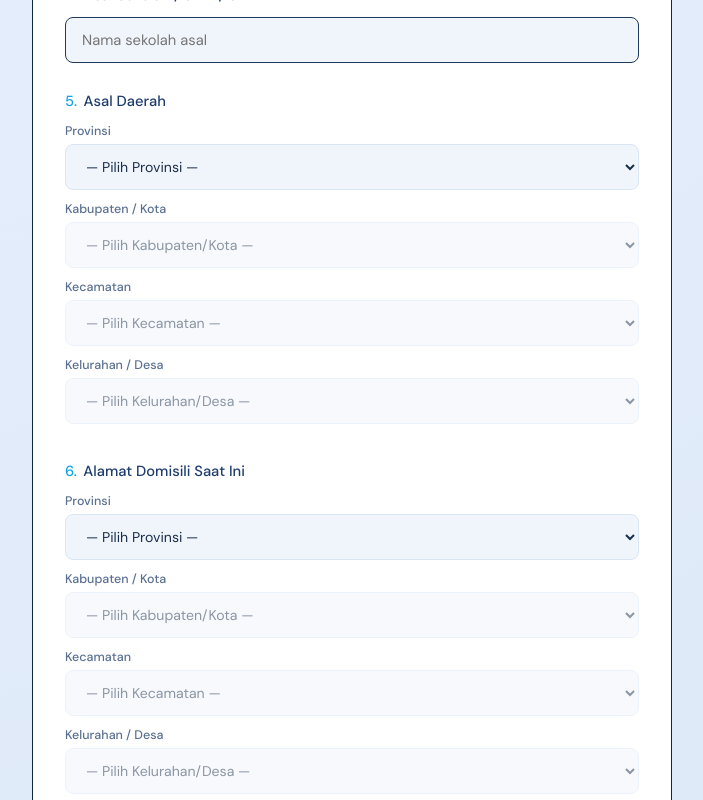
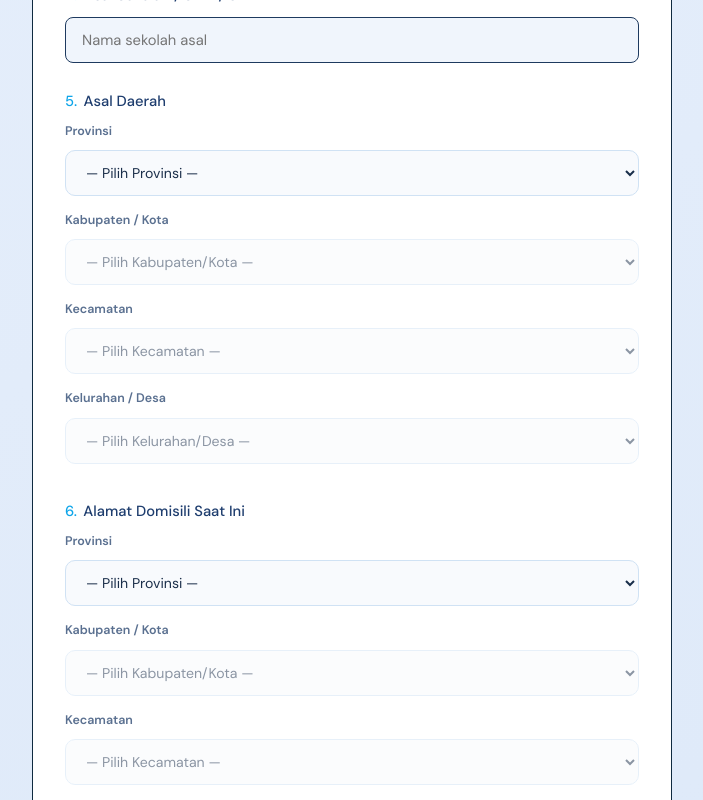
Before and after one commit to budiadiputra/kuesioner-ti-umi, a React (Vite) app: page / in a window 1280 px wide. Shown: the part 780-1580 px from the top of the page, without its empty margins (288-991 px from the left). Built offline with nearby package versions, Linux system fonts and the light colour scheme.

Commit message:
fix dropdown wilayah dengan error handling

```diff
--- a/src/App.jsx
+++ b/src/App.jsx
@@ -649,6 +649,9 @@ function WilayahSelect({ prefix, values, onChange }) {
   const [loadingKab, setLoadingKab] = useState(false);
   const [loadingKec, setLoadingKec] = useState(false);
   const [loadingKel, setLoadingKel] = useState(false);
+  const [errKab, setErrKab] = useState(false);
+  const [errKec, setErrKec] = useState(false);
+  const [errKel, setErrKel] = useState(false);
 
   const provId = values[prefix + "_provinsi_id"] || "";
   const kabId  = values[prefix + "_kabupaten_id"] || "";
@@ -659,38 +662,43 @@ function WilayahSelect({ prefix, values, onChange }) {
 
   useEffect(() => {
     if (!provId) { setKabList([]); return; }
-    setLoadingKab(true);
+    setLoadingKab(true); setErrKab(false);
     fetch(`${BASE}/regencies/${provId}.json`)
-      .then(r => r.json()).then(d => { setKabList(d); setLoadingKab(false); })
-      .catch(() => setLoadingKab(false));
+      .then(r => { if (!r.ok) throw new Error(); return r.json(); })
+      .then(d => { setKabList(d); setLoadingKab(false); })
+      .catch(() => { setLoadingKab(false); setErrKab(true); });
   }, [provId]);
 
   useEffect(() => {
     if (!kabId) { setKecList([]); return; }
-    setLoadingKec(true);
+    setLoadingKec(true); setErrKec(false);
     fetch(`${BASE}/districts/${kabId}.json`)
-      .then(r => r.json()).then(d => { setKecList(d); setLoadingKec(false); })
-      .catch(() => setLoadingKec(false));
+      .then(r => { if (!r.ok) throw new Error(); return r.json(); })
+      .then(d => { setKecList(d); setLoadingKec(false); })
+      .catch(() => { setLoadingKec(false); setErrKec(true); });
   }, [kabId]);
 
   useEffect(() => {
     if (!kecId) { setKelList([]); return; }
-    setLoadingKel(true);
+    setLoadingKel(true); setErrKel(false);
     fetch(`${BASE}/villages/${kecId}.json`)
-      .then(r => r.json()).then(d => { setKelList(d); setLoadingKel(false); })
-      .catch(() => setLoadingKel(false));
+      .then(r => { if (!r.ok) throw new Error(); return r.json(); })
+      .then(d => { setKelList(d); setLoadingKel(false); })
+      .catch(() => { setLoadingKel(false); setErrKel(true); });
   }, [kecId]);
 
   const sel = {
-    width: "100%", padding: "0.75rem 1rem", background: "#f0f5fc",
-    border: "1px solid #dbe6f5", borderRadius: "8px", color: "#1a2e4a",
+    width: "100%", padding: "0.75rem 1rem", background: "#f8fafd",
+    border: "1.5px solid #d0e2f4", borderRadius: "10px", color: "#1a2e4a",
     outline: "none", boxSizing: "border-box",
     fontFamily: "'DM Sans', sans-serif", fontSize: "0.88rem", marginBottom: "0.6rem",
+    appearance: "auto",
   };
-  const lbl = { fontSize: "0.78rem", color: "#5a7090", marginBottom: "0.2rem", fontWeight: 500, display: "block" };
+  const lbl = { fontSize: "0.78rem", color: "#5a7090", marginBottom: "0.3rem", fontWeight: 600, display: "block" };
+  const errStyle = { fontSize: "0.75rem", color: "#e05", marginTop: "-0.4rem", marginBottom: "0.4rem" };
 
   return (
-    <div style={{ display: "flex", flexDirection: "column", gap: "0.1rem" }}>
+    <div style={{ display: "flex", flexDirection: "column", gap: "0.4rem" }}>
       <label style={lbl}>Provinsi</label>
       <select style={{ ...sel, cursor: "pointer" }} value={provId}
         onChange={(e) => {
@@ -700,6 +708,7 @@ function WilayahSelect({ prefix, values, onChange }) {
           onChange(prefix + "_kabupaten", ""); onChange(prefix + "_kabupaten_id", "");
           onChange(prefix + "_kecamatan", ""); onChange(prefix + "_kecamatan_id", "");
           onChange(prefix + "_kelurahan", "");
+          setKabList([]); setKecList([]); setKelList([]);
         }}>
         <option value="">— Pilih Provinsi —</option>
         {PROVINCES_API.map(p => <option key={p.id} value={p.id}>{p.name}</option>)}
@@ -713,8 +722,9 @@ function WilayahSelect({ prefix, values, onChange }) {
           onChange(prefix + "_kabupaten", opt.text); onChange(prefix + "_kabupaten_id", e.target.value);
           onChange(prefix + "_kecamatan", ""); onChange(prefix + "_kecamatan_id", "");
           onChange(prefix + "_kelurahan", "");
+          setKecList([]); setKelList([]);
         }}>
-        <option value="">{loadingKab ? "Memuat data..." : "— Pilih Kabupaten/Kota —"}</option>
+        <option value="">{loadingKab ? "⏳ Memuat..." : errKab ? "⚠ Gagal memuat, coba lagi" : "— Pilih Kabupaten/Kota —"}</option>
         {kabList.map(k => <option key={k.id} value={k.id}>{k.name}</option>)}
       </select>
 
@@ -725,8 +735,9 @@ function WilayahSelect({ prefix, values, onChange }) {
           const opt = e.target.options[e.target.selectedIndex];
           onChange(prefix + "_kecamatan", opt.text); onChange(prefix + "_kecamatan_id", e.target.value);
           onChange(prefix + "_kelurahan", "");
+          setKelList([]);
         }}>
-        <option value="">{loadingKec ? "Memuat data..." : "— Pilih Kecamatan —"}</option>
+        <option value="">{loadingKec ? "⏳ Memuat..." : errKec ? "⚠ Gagal memuat, coba lagi" : "— Pilih Kecamatan —"}</option>
         {kecList.map(k => <option key={k.id} value={k.id}>{k.name}</option>)}
       </select>
 
@@ -734,7 +745,7 @@ function WilayahSelect({ prefix, values, onChange }) {
       <select style={{ ...sel, cursor: kecId ? "pointer" : "not-allowed", opacity: kecId ? 1 : 0.5 }}
         value={kel} disabled={!kecId}
         onChange={(e) => onChange(prefix + "_kelurahan", e.target.value)}>
-        <option value="">{loadingKel ? "Memuat data..." : "— Pilih Kelurahan/Desa —"}</option>
+        <option value="">{loadingKel ? "⏳ Memuat..." : errKel ? "⚠ Gagal memuat, coba lagi" : "— Pilih Kelurahan/Desa —"}</option>
         {kelList.map(k => <option key={k.id} value={k.name}>{k.name}</option>)}
       </select>
     </div>
```
